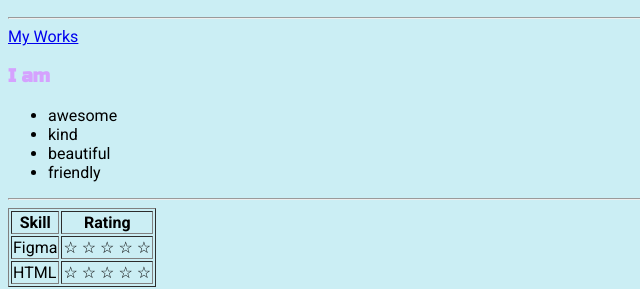
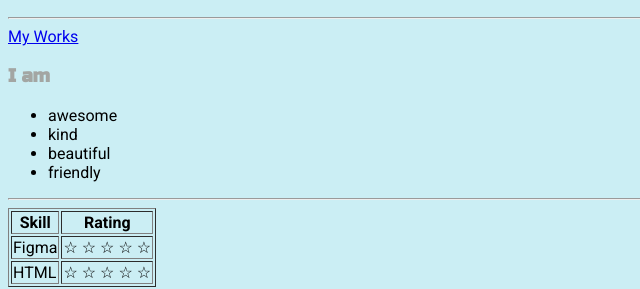
Before and after one commit to Malinka2021/myAwesomePortolio, a plain HTML site: page index.html in a window 1280 px wide. Shown: the part 401-690 px from the top of the page, 0-640 px from the left. Drawn offline with Linux system fonts and the light colour scheme.

Commit message:
id added togrey colour

```diff
--- a/css/style.css
+++ b/css/style.css
@@ -16,6 +16,6 @@ h3{
 color: #D5A2FE;
     font-family: "Russo One", sans-serif;
 }
-#i am {
+#iam {
     color: #A3A6A3;
 }
--- a/index.html
+++ b/index.html
@@ -12,7 +12,7 @@
     <img src="pexels-rachel-brooks-2149232858-30696636.jpg" alt="Jane Doe">
     <hr>
     <a href="https://www.figma.com/design/gTtx6gyAyW4XGav8QWN7ZO/My-Portfolio?t=McdUg28rAdzqbxpF-1" target="_blank" >My Works</a>
-    <h3 id="i am">I am</h3>
+    <h3 id="iam">I am</h3>
     <ul>
         <li>awesome</li>
         <li>kind</li>
```
Also changed, not shown: 1 other file.
